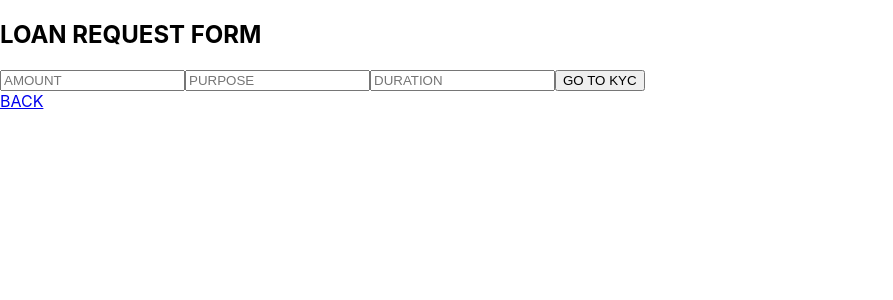
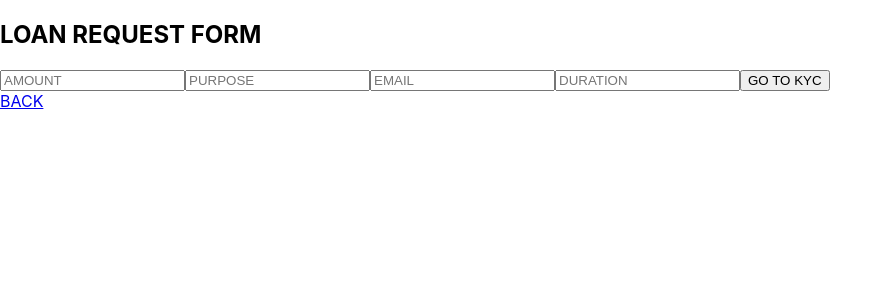
Before and after one commit to Rashik8606/CrediSure, a React (Create React App) app in the folder frontend/credisurehome/: page /loan-request-form in a window 1280 px wide. Shown: the top 300 px of the page, without its empty margins (0-893 px from the left). Built offline with nearby package versions, Linux system fonts and the light colour scheme.

Commit message:
Loan application and admin approval is working

```diff
--- a/frontend/credisurehome/src/pages/AdminPage.js
+++ b/frontend/credisurehome/src/pages/AdminPage.js
@@ -51,7 +51,7 @@ const AdminPage = () => {
               <td>{loan.kyc_status}</td>
 
               <td>
-                {loan.status === 'pending' && loan.kyc_status === 'verified' && (
+                {loan.kyc_status === 'UNDER_REVIEW' && loan.status === 'pending' && (
                   <>
                     <button className="approve" onClick={() => approveLoans(loan.id)}>
                       Approve
--- a/frontend/credisurehome/src/pages/LoanRequestForm.js
+++ b/frontend/credisurehome/src/pages/LoanRequestForm.js
@@ -7,6 +7,7 @@ const LoanRequestForm = () => {
 
     const [amount, setAmount] = useState('')
     const [purpose, setPurpose] = useState('')
+    const [email, setEmail] = useState('')
     const [duration, setDuration] = useState('')
     const [error, setError] = useState('')
 
@@ -18,6 +19,7 @@ const LoanRequestForm = () => {
         const res =  await API.post('/loans/',{
             amount : Number(amount),  //if not here Number Default str but Number key word helps Change to Integer
             purpose,
+            email,
             duration_months:Number(duration)
         })
 
@@ -43,6 +45,7 @@ const LoanRequestForm = () => {
 
         <input placeholder='AMOUNT' onChange={(e)=> setAmount(e.target.value)}/>
         <input placeholder='PURPOSE' onChange={(e)=> setPurpose(e.target.value)}/>
+        <input placeholder='EMAIL' onChange={(e) => setEmail(e.target.value)}/>
         <input placeholder='DURATION' onChange={(e)=>setDuration(e.target.value)}/>
         <button type='submit'>GO TO KYC</button>
       </form>
```
